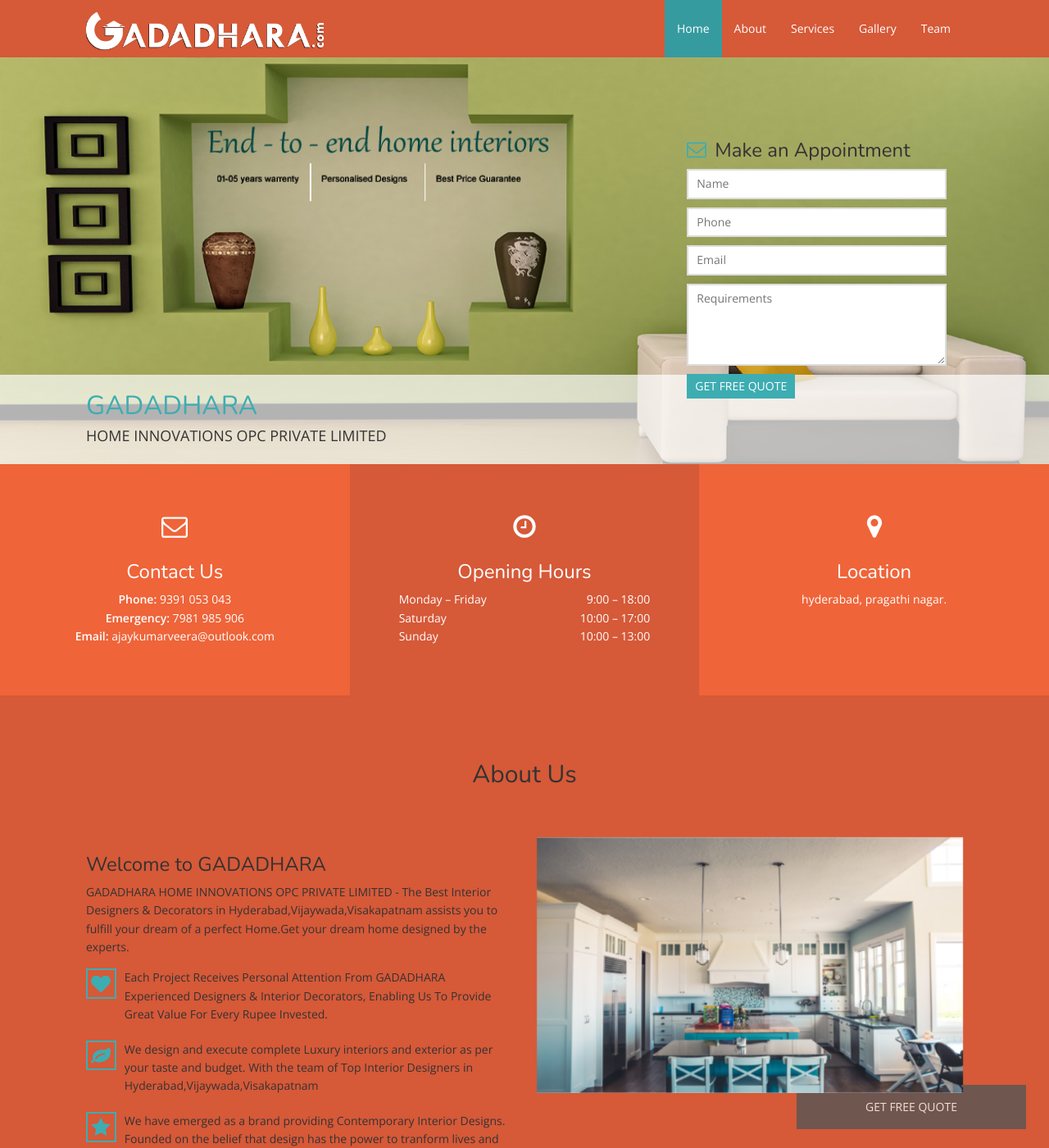
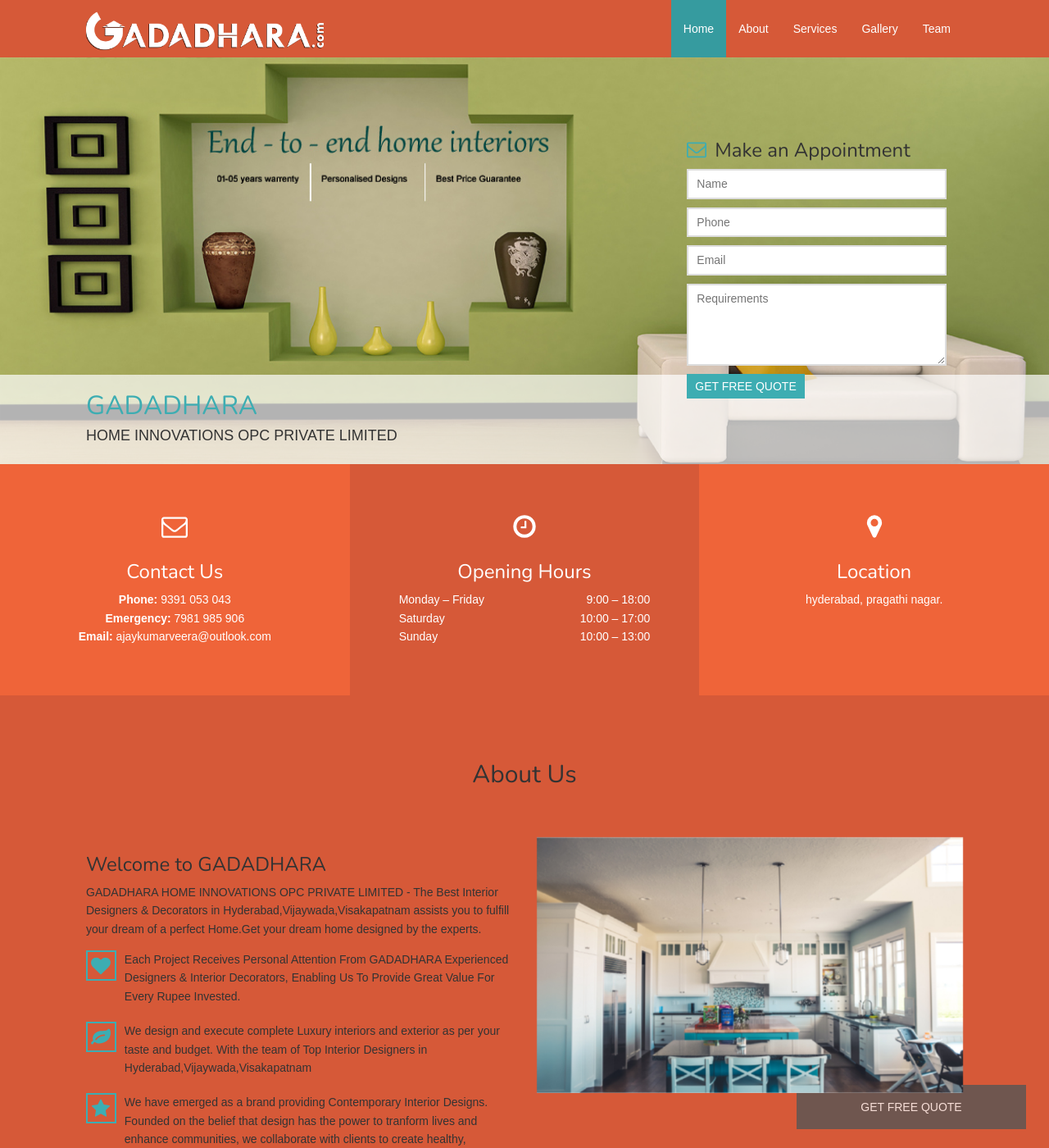
Before and after one commit to gadadhara/GADADHARA, a Jekyll site: the page built from index.html, in a window 1280 px wide and 1400 px high. Shown: the whole window at 82% size. Built offline with Jekyll 4.4.1, drawn with Linux system fonts in a browser that asks for light colours; nearby versions of some CDN libraries.

Commit message:
Update index.html

```diff
--- a/index.html
+++ b/index.html
@@ -4,7 +4,78 @@
 <html>
 <head>
 <meta name="viewport" content="width=device-width, initial-scale=1">
+<style>
+body {font-family: Arial, Helvetica, sans-serif;}
+* {box-sizing: border-box;}
 
+/* Button used to open the contact form - fixed at the bottom of the page */
+.open-button {
+  background-color: #555;
+  color: white;
+  padding: 16px 20px;
+  border: none;
+  cursor: pointer;
+  opacity: 0.8;
+  position: fixed;
+  bottom: 23px;
+  right: 28px;
+  width: 280px;
+}
+
+/* The popup form - hidden by default */
+.form-popup {
+  display: none;
+  position: fixed;
+  bottom: 0;
+  right: 15px;
+  border: 3px solid #f1f1f1;
+  z-index: 9;
+}
+
+/* Add styles to the form container */
+.form-container {
+  max-width: 300px;
+  padding: 10px;
+  background-color: white;
+}
+
+/* Full-width input fields */
+.form-container input[type=text], .form-container input[type=password] {
+  width: 100%;
+  padding: 15px;
+  margin: 5px 0 22px 0;
+  border: none;
+  background: #f1f1f1;
+}
+
+/* When the inputs get focus, do something */
+.form-container input[type=text]:focus, .form-container input[type=password]:focus {
+  background-color: #ddd;
+  outline: none;
+}
+
+/* Set a style for the submit/login button */
+.form-container .btn {
+  background-color: #4CAF50;
+  color: white;
+  padding: 16px 20px;
+  border: none;
+  cursor: pointer;
+  width: 100%;
+  margin-bottom:10px;
+  opacity: 0.8;
+}
+
+/* Add a red background color to the cancel button */
+.form-container .cancel {
+  background-color: red;
+}
+
+/* Add some hover effects to buttons */
+.form-container .btn:hover, .open-button:hover {
+  opacity: 1;
+}
+</style>
 </head>
 <body>
 
```
